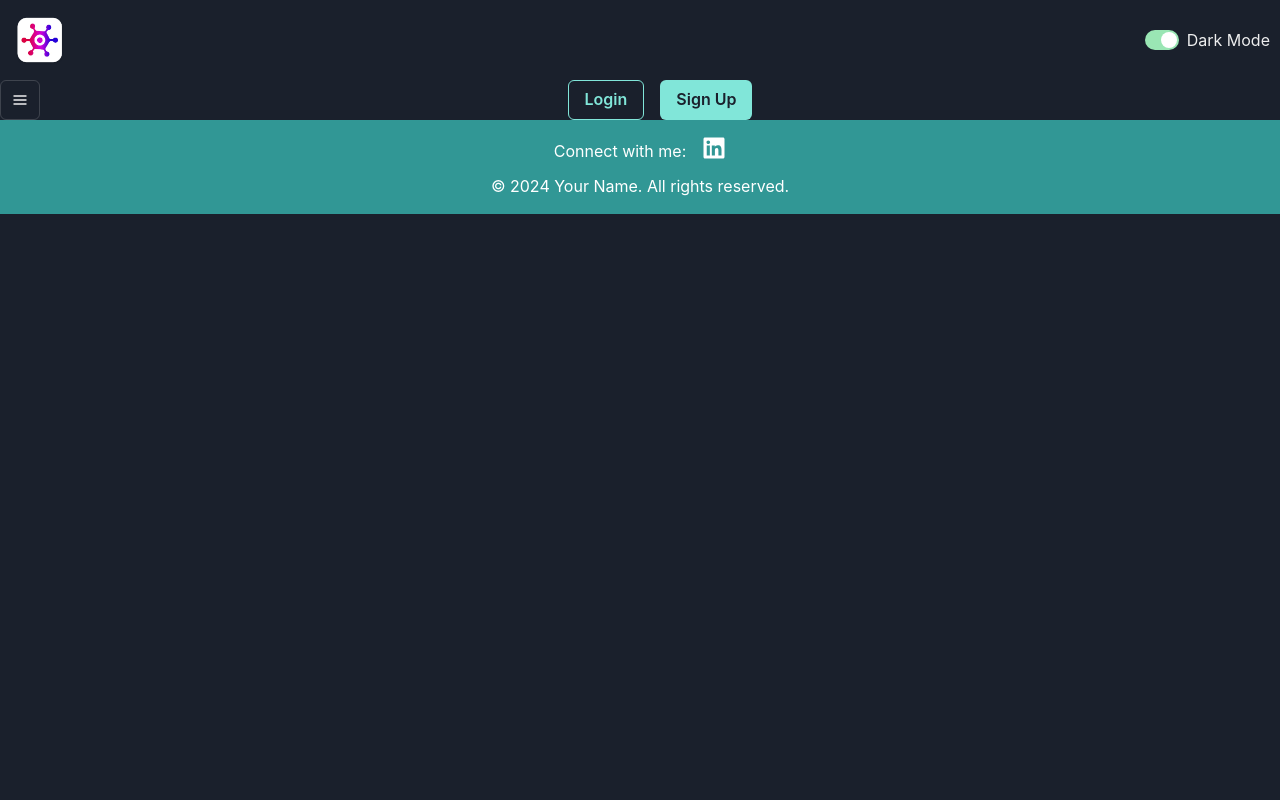
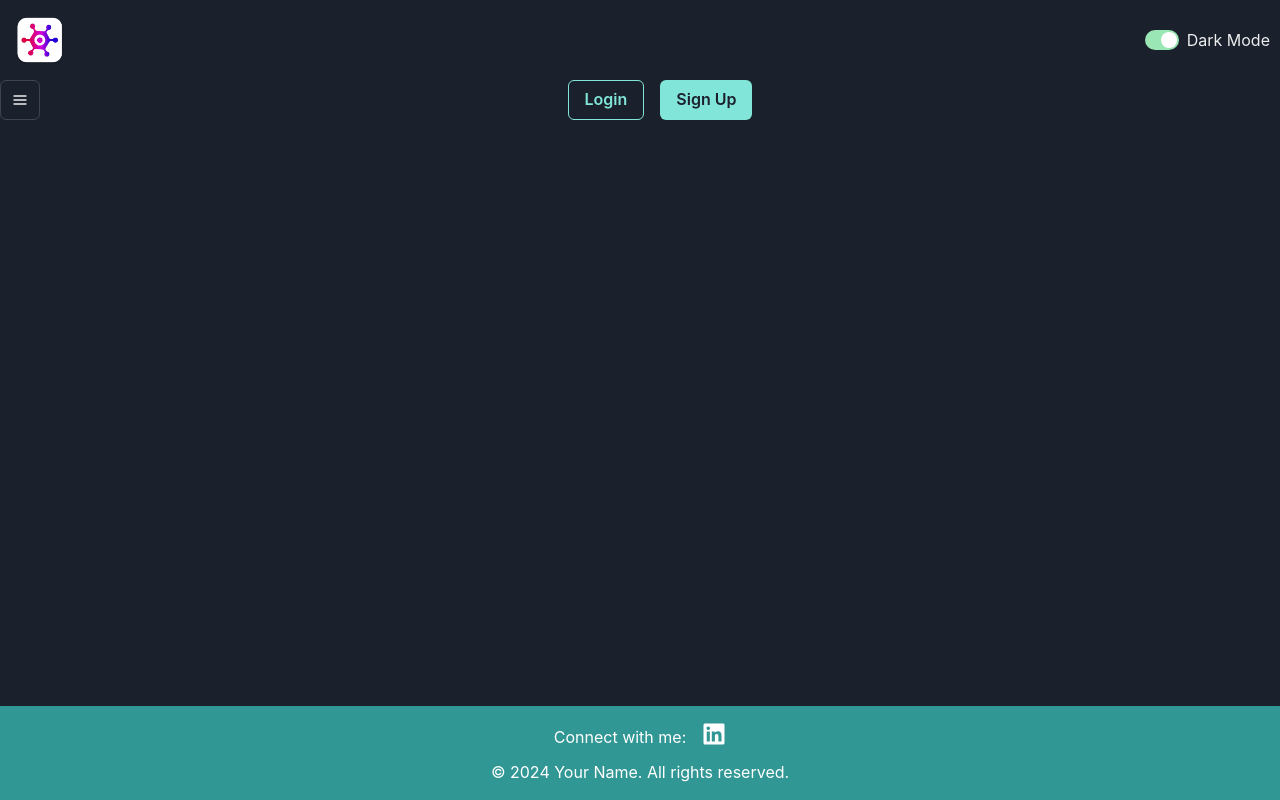
Before and after one commit to Alex8943/review_frontend, a React (Vite) app: page / in a window 1280 px wide. Built offline with nearby package versions, Linux system fonts and the light colour scheme.

Commit message:
updated some design

```diff
--- a/src/App.tsx
+++ b/src/App.tsx
@@ -13,6 +13,9 @@ function App() {
           base: `"nav" "main"`,
           lg: `"nav nav" "aside main"`,
         }}
+        flex="1"
+        alignContent="start"
+
       >
         <GridItem gridArea="nav">
           <NavBar />
@@ -26,10 +29,10 @@ function App() {
           <LoginButton />
         </GridItem>
       </Grid>
-      <GridItem gridArea="footer">
-
+      <GridItem>
+      <Box mt="auto">
           <Footer />
-
+        </Box>
       </GridItem>
     </Flex>
   );
--- a/src/components/navigation/footer.tsx
+++ b/src/components/navigation/footer.tsx
@@ -1,4 +1,4 @@
-import { Flex, Box, Link, Text, Icon, HStack, VStack } from '@chakra-ui/react';
+import { Flex, Box, Link, Text, Icon, HStack, Grid } from '@chakra-ui/react';
 import { FaLinkedin } from 'react-icons/fa';
 
   const footer = () => {
```
